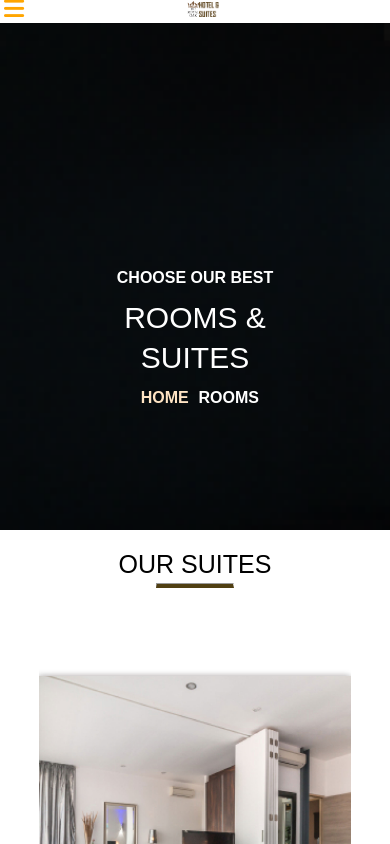
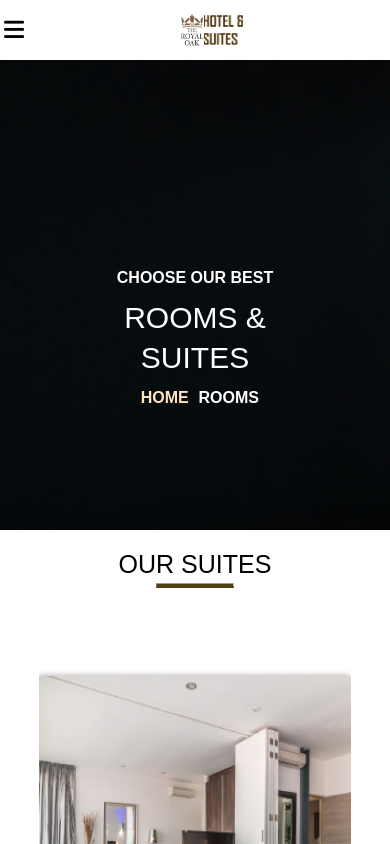
Before and after one commit to JoyOffiong/Royal-Oak, a plain HTML site: page rooms.html in a window 390 px wide. Shown: the top 844 px of the page. Drawn offline with nearby package versions, Linux system fonts and the light colour scheme.

Commit message:
modification of files

```diff
--- a/facilities.css
+++ b/facilities.css
@@ -294,7 +294,7 @@ padding-left: 10%;
     width: 80%;
     text-align:left ;
 }
-i{
+.client-text i{
     color: orange;
     padding-left:0;
 }
--- a/footer.css
+++ b/footer.css
@@ -2,7 +2,7 @@
 footer{
     /* margin-top: 22%; */
     background-color: #15192D;
-    padding-top: 2%;
+    padding: 4% 0;
 }
 .footer-wrap{
     width: 80%;
@@ -22,7 +22,7 @@ footer{
 .footer>p{
     width: 40%;
     font-size: 15px;
-    margin-bottom: 2%;
+    margin-bottom: 5%;
 }
 .footer p i{
     padding-right: 2%;
--- a/header.css
+++ b/header.css
@@ -30,6 +30,7 @@ li{
     align-items: center;
     top:  0;
     z-index: 45;
+    height: 60px;
     background-color: #fff;
     justify-content: space-between;
     position: relative;
@@ -86,7 +87,7 @@ li.active{
 
          .topheader-content{
             display: flex;
-            width:  5%;
+            width:  7%;
             align-items: center;
             margin:  0 auto;
             position: relative;
@@ -147,4 +148,8 @@ li.active{
         }
 }
 @media(max-width:768px){
+
+    .topheader-content{
+        width:  10%;
+    }
 }
--- a/rooms.css
+++ b/rooms.css
@@ -253,7 +253,7 @@ padding-left: 10%;
     width: 80%;
     text-align:left ;
 }
-i{
+.client-text i{
     color: orange;
     padding-left:0;
 }
```
Also changed, not shown: index.css (+9 -0 lines).
